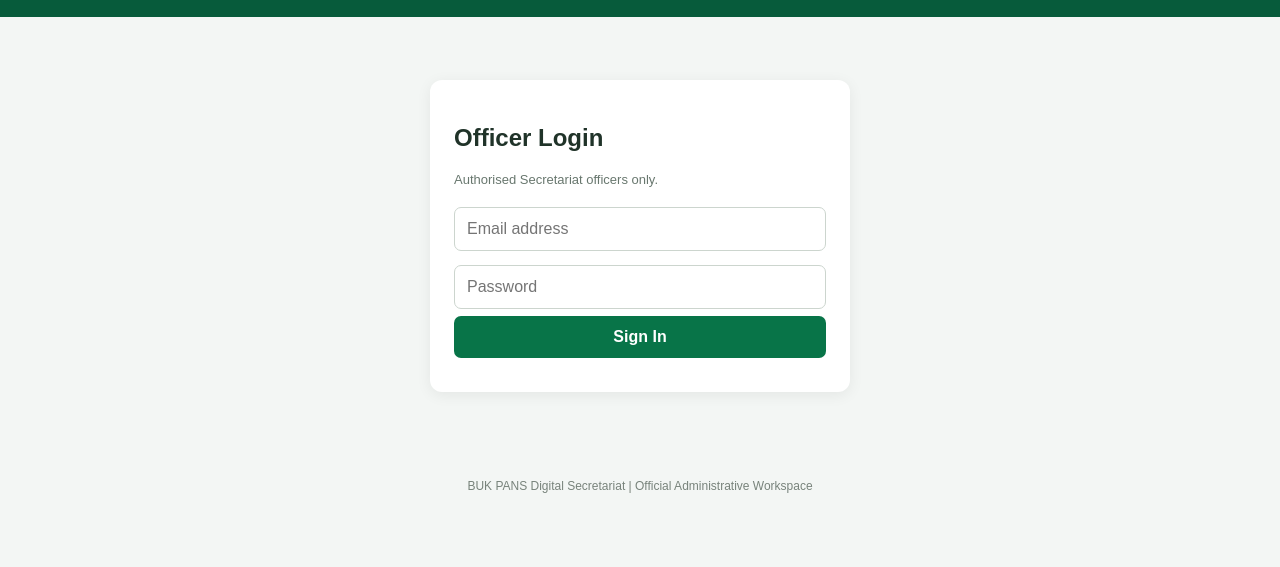
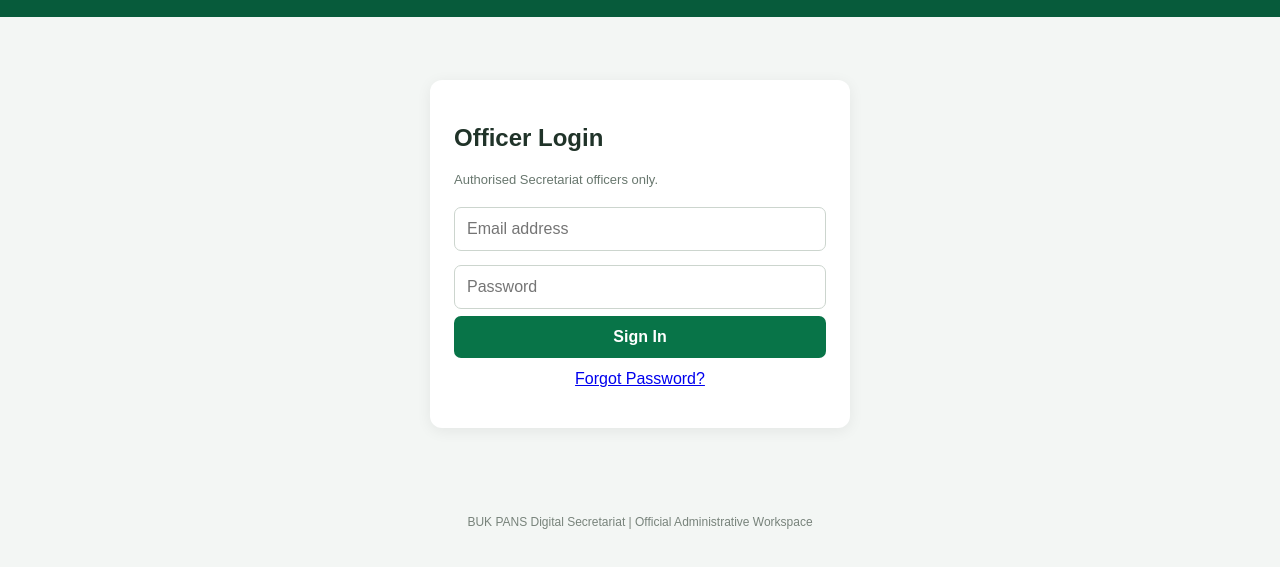
Before and after one commit to murtalaahmad690-debug/buk-pans-digital-secretariat, a plain HTML site: page index.html in a window 1280 px wide. Shown: the part 69-636 px from the top of the page. Drawn offline with nearby package versions, Linux system fonts and the light colour scheme.

Commit message:
Update index.html

```diff
--- a/index.html
+++ b/index.html
@@ -52,7 +52,9 @@ footer{text-align:center;padding:24px;color:#78837b;font-size:12px}
 <form id="loginForm">
 <input id="email" type="email" placeholder="Email address" autocomplete="username" required>
 <input id="password" type="password" placeholder="Password" autocomplete="current-password" required>
-<button id="loginButton" type="submit" style="width:100%">Sign In</button>
+<button id="loginButton" type="submit" style="width:100%">Sign In</button><p style="text-align:center; margin-top:12px">
+  <a href="#" id="forgotPassword">Forgot Password?</a>
+</p>
 </form>
 <div id="loginMessage" class="message" role="status"></div>
 </section>
```
